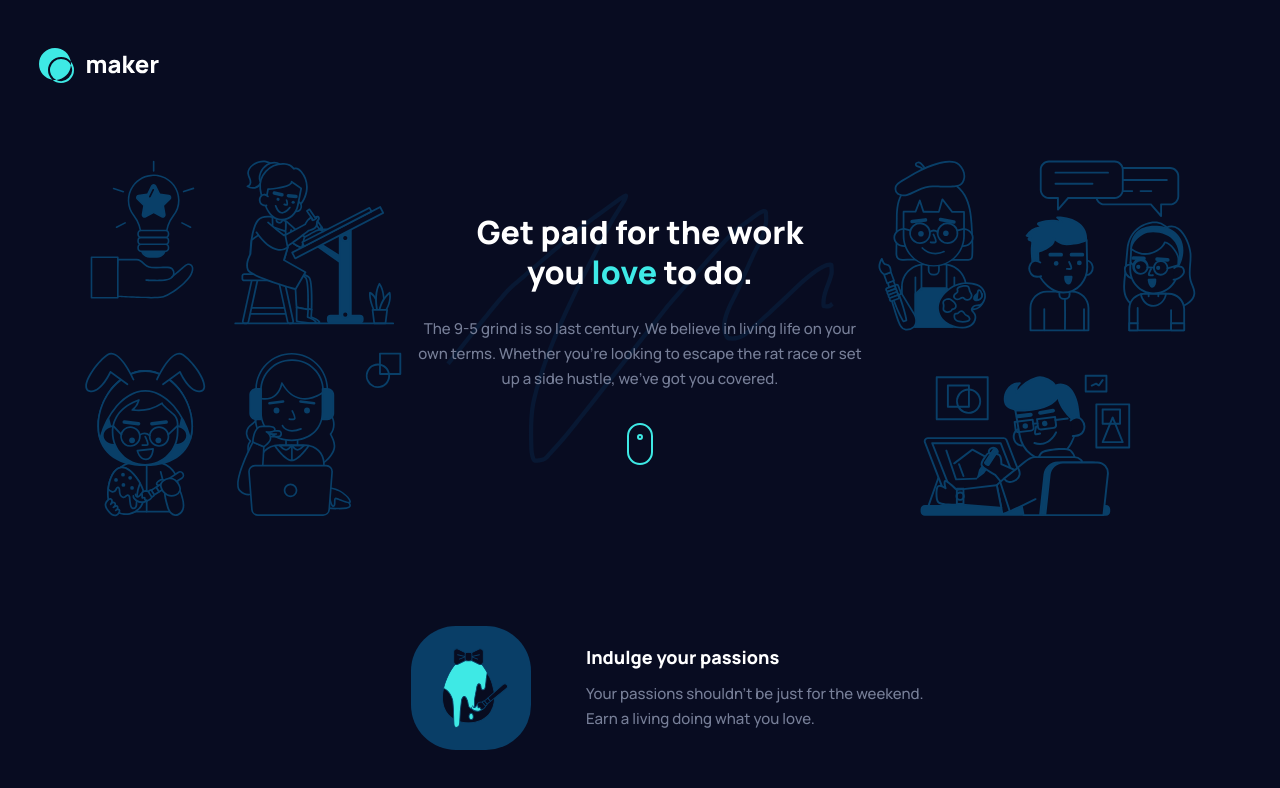
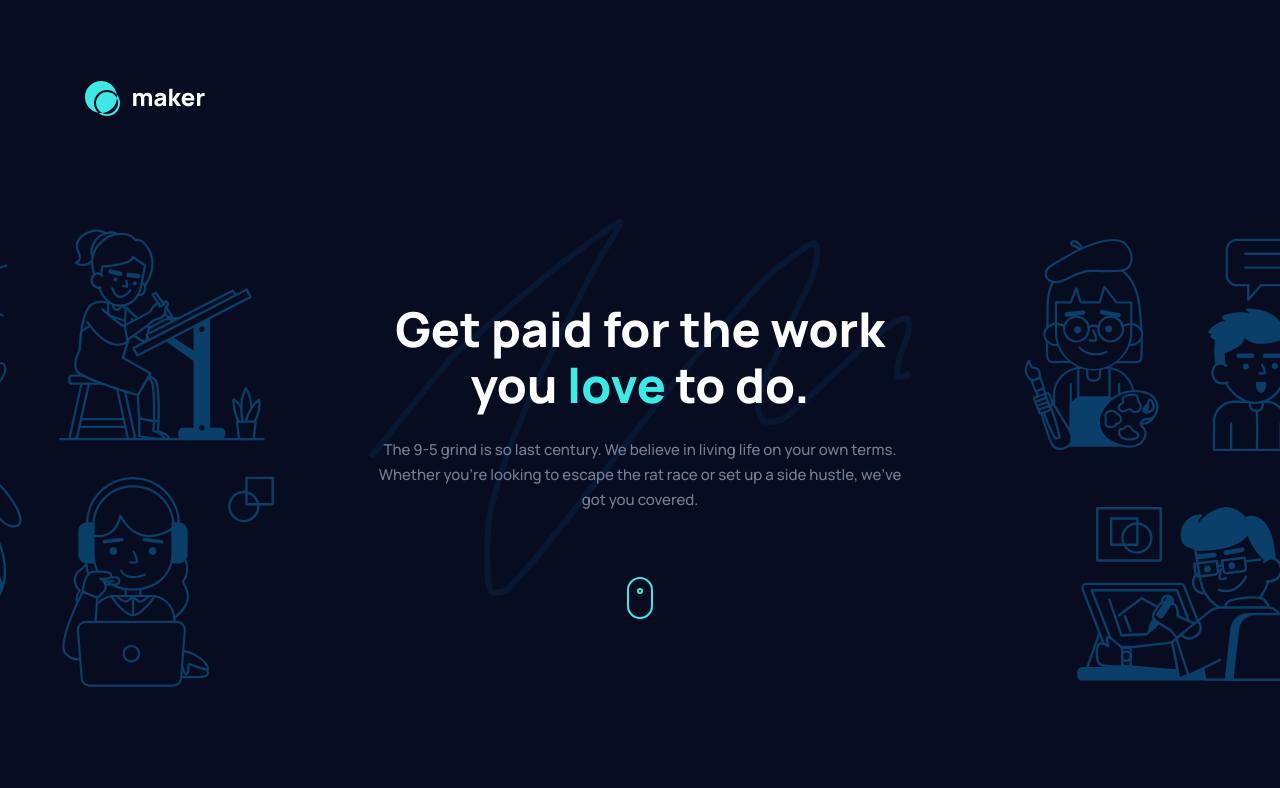
Before and after one commit to brasspetals/fm-maker-landing-page, a Svelte app: page / in a window 1280 px wide. Shown: the top 788 px of the page. Built offline with nearby package versions, Linux system fonts and the light colour scheme.

Commit message:
Add desktop header styles, overhaul hero images

```diff
--- a/src/components/layout/Header.svelte
+++ b/src/components/layout/Header.svelte
@@ -7,19 +7,11 @@
     <a href="/"><img src="/images/logo.svg" alt="Maker - Home"></a>
   </div>
   <div class="hero">
-    <div class="hero-img hero-img-left">
-      <picture>
-        <source media="(min-width: 700px)" srcset="/images/illustration-hero-left.svg">
-        <img src="/images/illustration-hero-mobile.png" alt="">
-      </picture>
-    </div>
+    <img class="hero-image-mobile" src="/images/illustration-hero-mobile.png" alt="">
     <div class="hero-text">
       <h1>Get paid for the work you <span>love</span> to do.</h1>
       <p>The 9-5 grind is so last century. We believe in living life on your own terms. Whether you’re looking to escape the rat race or set up a side hustle, we’ve got you covered.</p>
       <img class="scroll" src="/images/icon-scroll.svg" alt="">
-    </div>
-    <div class="hero-img hero-img-right">
-      <img src="/images/illustration-hero-right.svg" alt="">
     </div>
   </div>
 </header>
@@ -38,14 +30,14 @@
     text-align: center;
     display: grid;
     justify-items: center;
-    overflow-x: hidden;
     gap: 48px;
   }
 
-  .hero-img-left img {
+  .hero-image-mobile {
     display: block;
     width: 109%;
     max-width: 600px;
+    transform: translateX(17px);
   }
 
   .hero-text {
@@ -74,14 +66,9 @@
     margin-top: 8px;
   }
 
-  .hero-img-right {
-    display: none;
-  }
-
-
   @media screen and (min-width: 700px) {
     header {
-      padding: 48px 0;
+      padding: 48px 0 52px;
     }
 
     .logo {
@@ -91,18 +78,26 @@
 
     .hero {
       padding-top: 72px;
-      grid-template-columns: 1fr 475px 1fr;
-      gap: 0;
       align-items: start;
+      position: relative;
+      width: 100%;
     }
 
-    .hero-img img {
-      width: unset;
-      height: 357px;
+    .hero-image-mobile {
+      display: none;
     }
 
-    .hero-img-right {
-      display: block;
+    .hero-text::before {
+      content: '';
+      background-image: url('/images/illustration-hero-left.svg');
+      background-size: 314px auto;
+      background-repeat: no-repeat;
+      height: 357px;
+      width: 314px;
+      position: absolute;
+      left: 50%;
+      transform: translateX(-176%);
+      top: 75px;
     }
 
     .hero-text {
@@ -113,5 +108,76 @@
       background-position-x: center;
       background-position-y: 33px;
     }
+
+    .hero-text::after {
+      content: '';
+      background-image: url('/images/illustration-hero-right.svg');
+      background-size: 317px auto;
+      background-repeat: no-repeat;
+      height: 357px;
+      width: 317px;
+      position: absolute;
+      left: 50%;
+      transform: translateX(75%);
+      top: 73px;
+    }
+  }
+
+  @media screen and (min-width: 1200px) {
+    header {
+      padding: 81px 0;
+      margin: 0 auto;
+      max-width: 1554px;
+    }
+
+    .logo {
+      width: 100%;
+      max-width: 1110px;
+      margin: 0 auto;
+    }
+
+    .hero {
+      padding-top: 97px;
+      width: 100%;
+      overflow: hidden;
+    }
+
+    .hero-text::before {
+      background-size: 408px auto;
+      height: 459px;
+      width: 408px;
+      transform: translateX(-189.5%);
+      top: 108px;
+    }
+
+    .hero-text {
+      padding: 83px 0;
+      background-size: contain;
+      background-position-y: top;
+      max-width: 544px;
+    }
+
+    h1 {
+      font-size: 48px;
+      line-height: 1.1667;
+      padding: 0;
+      max-width: 18ch;
+    }
+
+    p {
+      max-width: 58ch;
+    }
+
+    .scroll {
+      margin-top: 41px;
+    }
+
+    .hero-text::after {
+      background-size: 396px auto;
+      height: 444px;
+      width: 396px;
+      transform: translateX(97%);
+      top: 117px;
+    }
   }
 </style>
```
